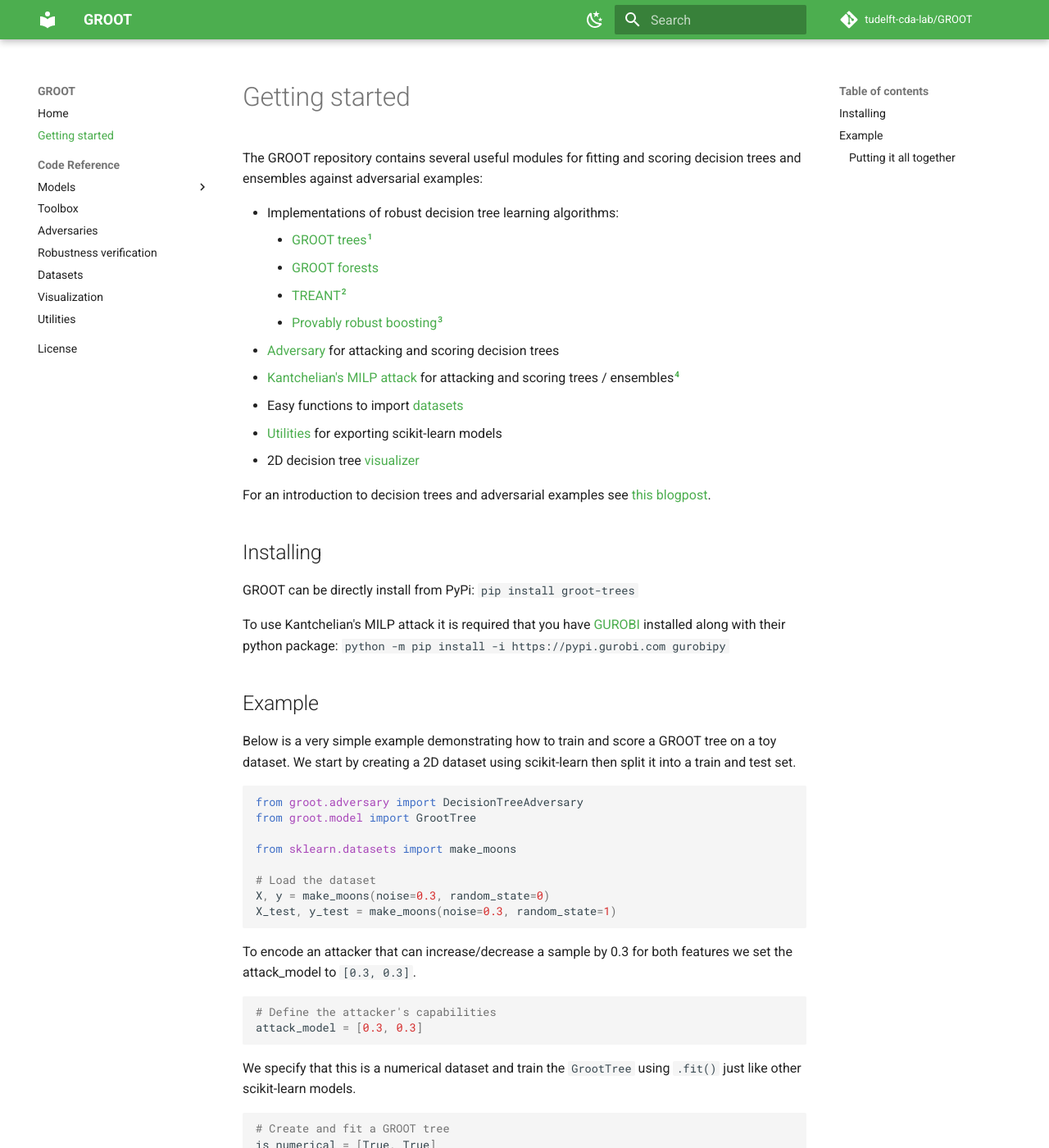
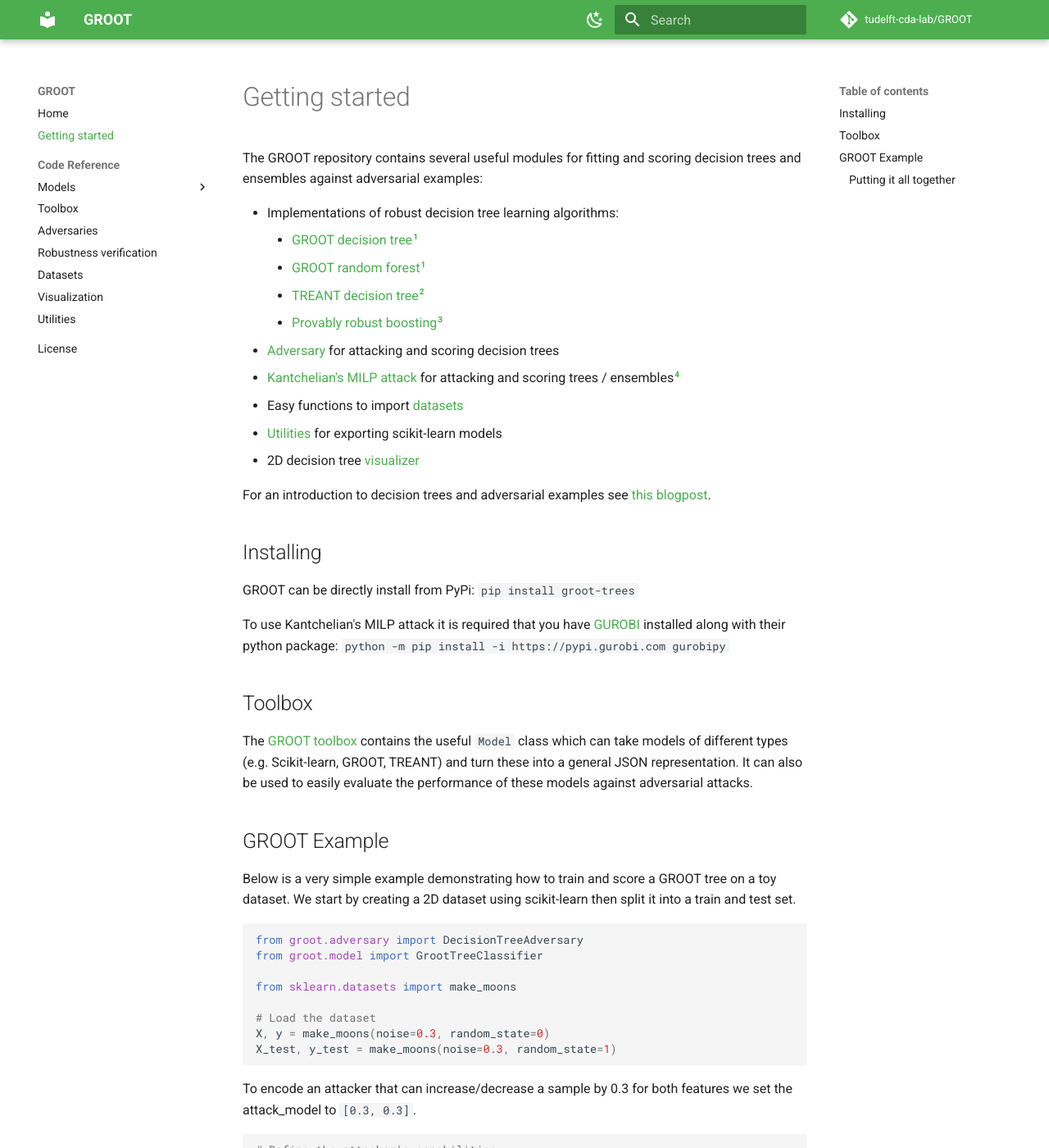
Before and after one commit to tudelft-cda-lab/GROOT, an MkDocs documentation site: the page built from docs/getting_started.md, in a window 1280 px wide and 1400 px high. Shown: the whole window at 82% size. Built offline with MkDocs 1.6.1 and Material for MkDocs 9.7.7, drawn with Linux system fonts in a browser that asks for light colours; comment, search, counter and statistics services are not loaded; some of the changed text lies outside the part shown.

Commit message:
Update documentation

````diff
--- a/docs/getting_started.md
+++ b/docs/getting_started.md
@@ -1,15 +1,15 @@
 The GROOT repository contains several useful modules for fitting and scoring decision trees and ensembles against adversarial examples:
 
 - Implementations of robust decision tree learning algorithms:
-    * [GROOT trees](../reference/models/groot_tree)[^1]
-    * [GROOT forests](../reference/models/groot_forest)
-    * [TREANT](../reference/models/treant)[^2]
-    * [Provably robust boosting](../reference/models/boosting)[^3]
-- [Adversary](../reference/adversary) for attacking and scoring decision trees
-- [Kantchelian's MILP attack](../reference/verification) for attacking and scoring trees / ensembles[^4]
-- Easy functions to import [datasets](../reference/datasets)
+    * [GROOT decision tree](../reference/models/groot_tree/)[^1]
+    * [GROOT random forest](../reference/models/groot_forest/)[^1]
+    * [TREANT decision tree](../reference/models/treant/)[^2]
+    * [Provably robust boosting](../reference/models/boosting/)[^3]
+- [Adversary](../reference/adversary/) for attacking and scoring decision trees
+- [Kantchelian's MILP attack](../reference/verification/) for attacking and scoring trees / ensembles[^4]
+- Easy functions to import [datasets](../reference/datasets/)
 - [Utilities](../reference/util) for exporting scikit-learn models
-- 2D decision tree [visualizer](../reference/visualization)
+- 2D decision tree [visualizer](../reference/visualization/)
 
 For an introduction to decision trees and adversarial examples see [this blogpost](https://cyber-analytics.nl/blogposts/2021-03-15-trees-adversarial-examples/).
 
@@ -20,12 +20,15 @@ GROOT can be directly install from PyPi:
 To use Kantchelian's MILP attack it is required that you have [GUROBI](https://www.gurobi.com/) installed along with their python package:
 ```python -m pip install -i https://pypi.gurobi.com gurobipy```
 
-## Example
+## Toolbox
+The [GROOT toolbox](../reference/toolbox/) contains the useful `Model` class which can take models of different types (e.g. Scikit-learn, GROOT, TREANT) and turn these into a general JSON representation. It can also be used to easily evaluate the performance of these models against adversarial attacks.
+
+## GROOT Example
 Below is a very simple example demonstrating how to train and score a GROOT tree on a toy dataset. We start by creating a 2D dataset using scikit-learn then split it into a train and test set.
 
 ``` python
 from groot.adversary import DecisionTreeAdversary
-from groot.model import GrootTree
+from groot.model import GrootTreeClassifier
 
 from sklearn.datasets import make_moons
 
@@ -41,12 +44,12 @@ To encode an attacker that can increase/decrease a sample by 0.3 for both featur
 attack_model = [0.3, 0.3]
 ```
 
-We specify that this is a numerical dataset and train the `GrootTree` using `.fit()` just like other scikit-learn models.
+We specify that this is a numerical dataset and train the `GrootTreeClassifier` using `.fit()` just like other scikit-learn models.
 
 ``` python
 # Create and fit a GROOT tree
 is_numerical = [True, True]
-tree = GrootTree(
+tree = GrootTreeClassifier(
     attack_model=attack_model,
     is_numerical=is_numerical,
     random_state=0
@@ -73,7 +76,7 @@ The full script is given below.
 
 ``` python
 from groot.adversary import DecisionTreeAdversary
-from groot.model import GrootTree
+from groot.model import GrootTreeClassifier
 
 from sklearn.datasets import make_moons
 
@@ -86,7 +89,7 @@ attack_model = [0.3, 0.3]
 
 # Create and fit a GROOT tree
 is_numerical = [True, True]
-tree = GrootTree(
+tree = GrootTreeClassifier(
     attack_model=attack_model,
     is_numerical=is_numerical,
     random_state=0
````
Also changed, not shown: docs/index.md (+1 -1 lines).
